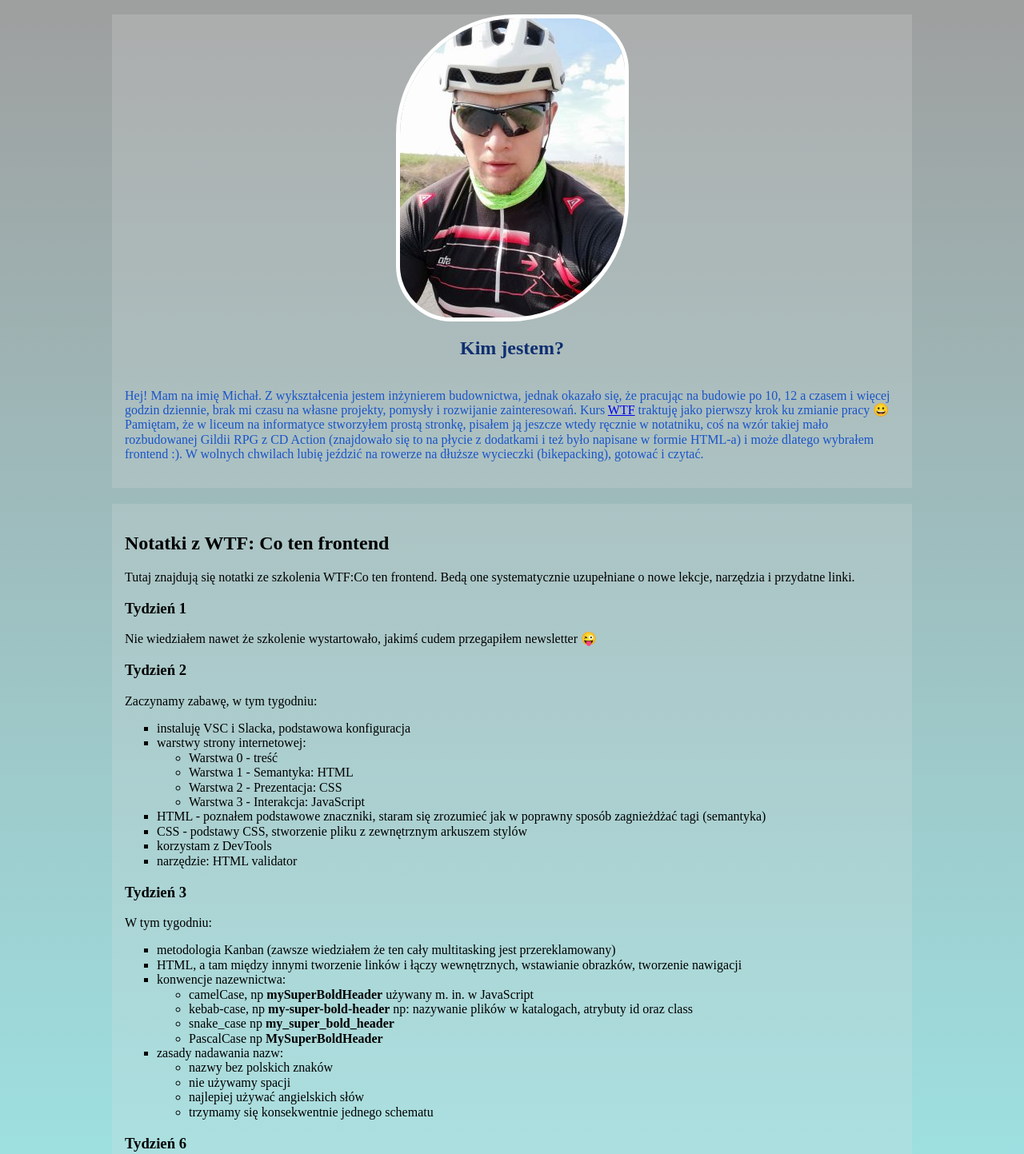
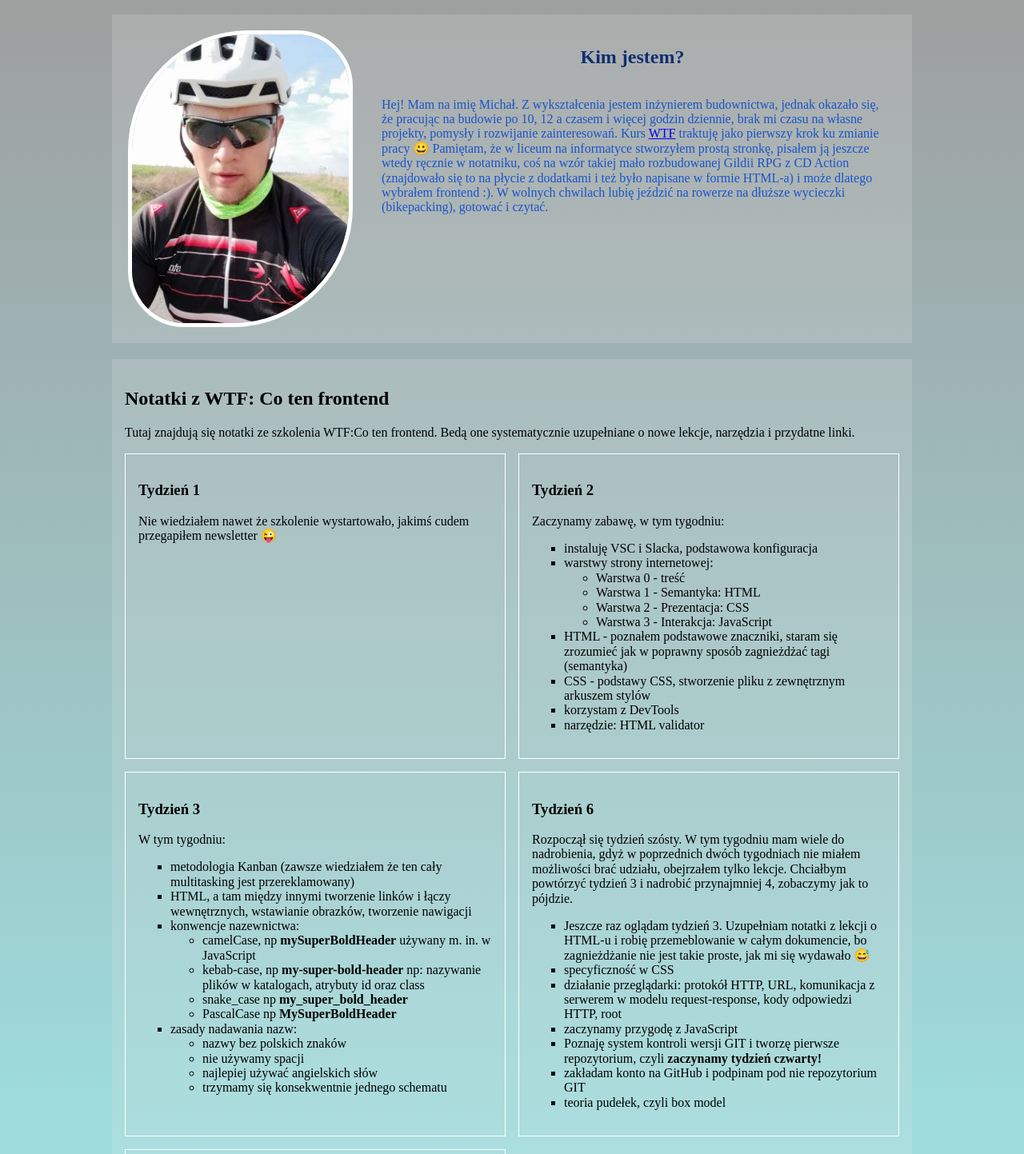
Before and after one commit to michalpekacz/homepage, a plain HTML site: page index.html in a window 1280 px wide. Shown: the part 132-1575 px from the top of the page at 80% size. Drawn offline with Linux system fonts and the light colour scheme.

Commit message:
grid + about-flex

```diff
--- a/index.html
+++ b/index.html
@@ -55,6 +55,7 @@
           Tutaj znajdują się notatki ze szkolenia WTF:Co ten frontend. Bedą one
           systematycznie uzupełniane o nowe lekcje, narzędzia i przydatne linki.
         </p>
+        <div class="grid">
         <article class="article">
           <h3 class="article__header">Tydzień 1</h3>
           <p class="article__description">
@@ -227,6 +228,7 @@
             </li>
           </ul>
         </article>
+      </div>
       </section>
     </main>
     <footer class="footer">
--- a/style.css
+++ b/style.css
@@ -19,13 +19,12 @@ body {
   background: rgb(226, 226, 226, 0.2);
   margin-bottom: 20px;
   display: flex;
-  flex-flow: row wrap;
-  justify-content: space-around;
+  flex-direction: column;
+  align-content: center;
 }
 .about__description {
   color: rgb(25, 84, 201);
   padding: 16px;
-  align-self: center;
 }
 .about__heading {
   color: rgb(15, 47, 112);
@@ -38,7 +37,11 @@ body {
   border-bottom-left-radius: 70px;
   border: 5px #fff solid;
   display: block;
-  max-width: 100%;
+  max-width: 281px;
+  align-self: center;
+}
+.article{
+  padding: 16px;
 }
 .article__list {
   list-style-type: square;
@@ -66,6 +69,7 @@ body {
 .footer__link {
   color: rgb(255, 5, 5);
 }
+
 .hamburger{
   position: absolute;
   top: 20px;
@@ -131,7 +135,37 @@ body {
 }
 
 @media (min-width: 768px) {
+  .about {
+    padding: 20px;
+    display: flex;
+    flex-direction: row;
+    justify-content: center;
+  }
+  .about__image {
+    border-top-left-radius: 150px;
+    border-top-right-radius: 70px;
+    border-bottom-right-radius: 150px;
+    border-bottom-left-radius: 70px;
+    border: 5px #fff solid;
+    display: block;
+    max-width: 281px;
+  }
+  .about__wrapper{
+    margin-left: 20px;
+  }
+  .article{
+    border: white 1px solid;
+  }
+  .grid{
+    display: grid;
+    grid-template-columns: 1fr 1fr;
+    column-gap: 16px;
+    row-gap: 16px;
 
+  }
+  .hamburger{
+    display: none;
+  }
   .navigation {
     display: flex;
     flex-direction: row;
@@ -145,5 +179,5 @@ body {
     margin-bottom: 0;
     font-weight: bold;
   }
-
+.
 }
```
